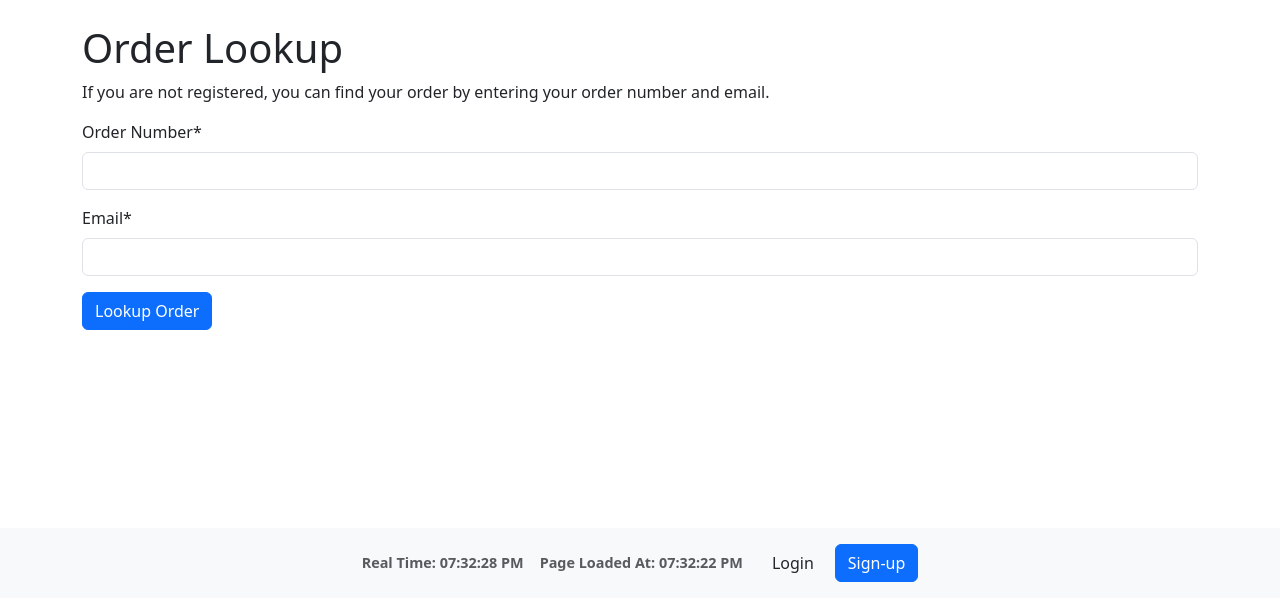
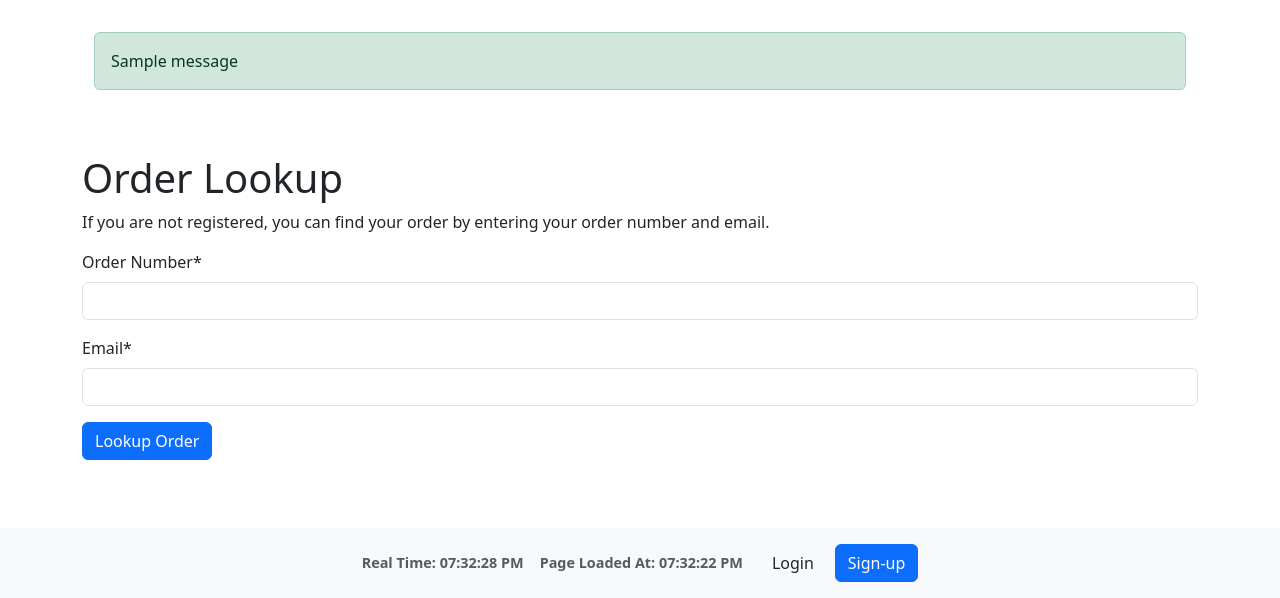
Before and after one commit to phloreenm/MP4-Django-CI-CoBC, a Django app: page /orders/lookup/ in a window 1280 px wide. Shown: the part 202-800 px from the top of the page. Run offline with Django 3.2, Linux system fonts and the light colour scheme; one stand-in notice (Sample message) is shown; some libraries are stand-ins or nearby versions.

Commit message:
Enhance order lookup functionality to display error messages for canceled orders

```diff
--- a/orders/templates/orders/order_lookup.html
+++ b/orders/templates/orders/order_lookup.html
@@ -1,6 +1,15 @@
 {% extends "base.html" %}
 {% load crispy_forms_tags %}
 {% block content %}
+<div class="container my-4">
+    {% if messages %}
+        <div class="container my-2">
+            {% for message in messages %}
+                <div class="alert alert-{{ message.tags }}">{{ message }}</div>
+            {% endfor %}
+        </div>
+    {% endif %}
+</div>
 <div class="container my-4">
   <h1>Order Lookup</h1>
   <p>If you are not registered, you can find your order by entering your order number and email.</p>
@@ -10,4 +19,5 @@
     <button type="submit" class="btn btn-primary">Lookup Order</button>
   </form>
 </div>
+
 {% endblock %}
--- a/orders/views.py
+++ b/orders/views.py
@@ -88,7 +88,8 @@ def order_alter(request, order_number):
 
 def order_lookup(request):
     """
-    Allow an unauthenticated user to look up an order by providing order number and email.
+    Allow an unauthenticated user to look up an order by providing the order number and email.
+    If the order is found but has been canceled, display an error message.
     """
     if request.method == 'POST':
         form = OrderLookupForm(request.POST)
@@ -97,9 +98,16 @@ def order_lookup(request):
             email = form.cleaned_data['email']
             try:
                 order = Order.objects.get(order_number=order_number, email=email)
+                # Check if the order is canceled (you may check for multiple variants)
+                if order.status.lower() in ['canceled', 'anulata']:
+                    messages.error(request, "This order has been canceled and is no longer active.")
+                    return render(request, 'orders/order_lookup.html', {'form': form})
+                # Otherwise, display order details
                 return render(request, 'orders/order_detail.html', {'order': order})
             except Order.DoesNotExist:
-                messages.error(request, "No order found matching those details.")
+                messages.error(request, "No order found matching those details. Please check your inputs.")
+        else:
+            messages.error(request, "Please correct the errors below.")
     else:
         form = OrderLookupForm()
     return render(request, 'orders/order_lookup.html', {'form': form})
```
Also changed, not shown: README.md, db.sqlite3.
